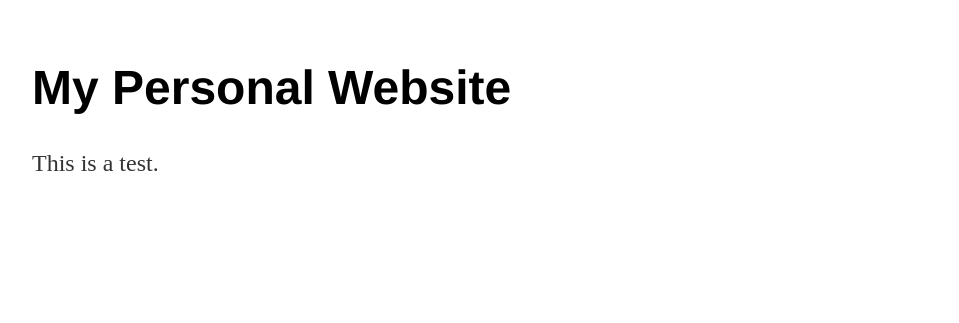
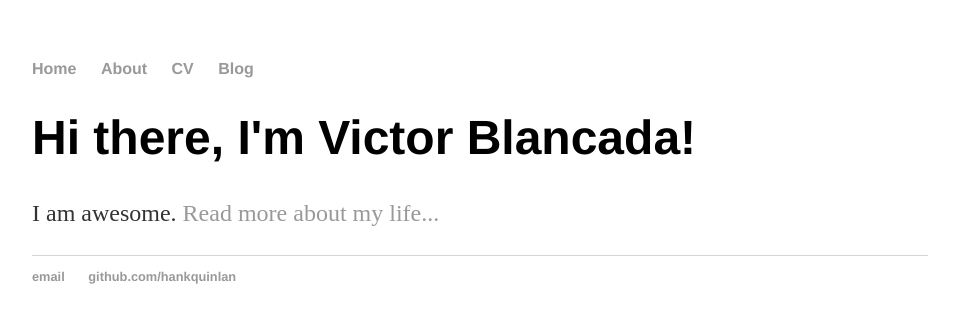
Before and after one commit to victorangeloblancada/victorangeloblancada.github.io-jekyll, a Jekyll site: the page built from index.html, in a window 1280 px wide. Shown: the top 323 px of the page, without its empty margins (160-1119 px from the left). Built offline with Jekyll 4.4.1, drawn with Linux system fonts in a browser that asks for light colours.

Commit message:
Update index.html

```diff
--- a/index.html
+++ b/index.html
@@ -1,18 +1,8 @@
-<html>
-	<head>
-		<title>My Personal Website</title>
-		<link rel="stylesheet" type="text/css" href="/css/main.css">
-		<script>
-			(function(i,s,o,g,r,a,m){i['GoogleAnalyticsObject']=r;i[r]=i[r]||function(){
-			(i[r].q=i[r].q||[]).push(arguments)},i[r].l=1*new Date();a=s.createElement(o),
-			m=s.getElementsByTagName(o)[0];a.async=1;a.src=g;m.parentNode.insertBefore(a,m)
-			})(window,document,'script','https://www.google-analytics.com/analytics.js','ga');
-			ga('create', 'UA-63100846-1', 'auto');
-			ga('send', 'pageview');
-		</script>
-	</head>
-	<body>
-		<h1>My Personal Website</h1>
-		<p>This is a test.</p>
-	</body>
-</html>
+---
+layout: default
+title: Natural Problem Solver
+---
+<div class="blurb">
+	<h1>Hi there, I'm Victor Blancada!</h1>
+	<p>I am awesome. <a href="/about">Read more about my life...</a></p>
+</div><!-- /.blurb -->
```
